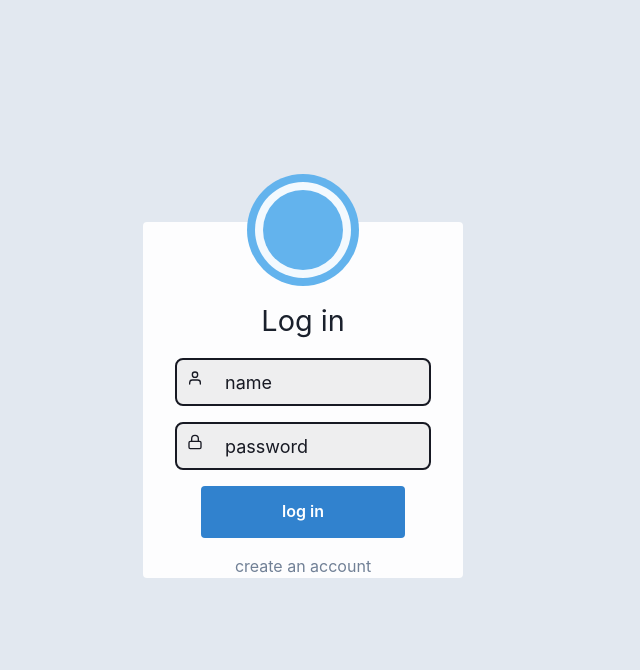
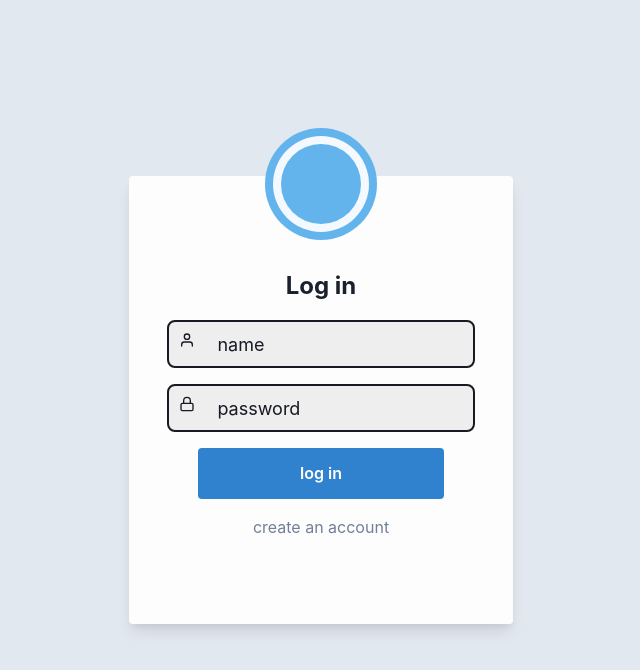
Before and after one commit to euliveiras/oneblue-testing_react_js, a Next.js app: page / in a window 1280 px wide. Shown: the top 670 px of the page, without its empty margins (319-959 px from the left). Built offline with nearby package versions, Linux system fonts and the light colour scheme.

Commit message:
styles: refactored styles in Form

```diff
--- a/src/components/Form/index.tsx
+++ b/src/components/Form/index.tsx
@@ -43,11 +43,11 @@ export const Form = () => {
       <Box>
         <Box
           position={"relative"}
-          w={"30%"}
-          minWidth={"320px"}
-          h={"70%"}
+          w={"sm"}
+          h={"md"}
           backgroundColor="whiteAlpha.900"
           borderRadius={"base"}
+          boxShadow={"lg"}
         >
           <CircleComponent />
           <Formik
@@ -66,7 +66,7 @@ export const Form = () => {
             {({ handleSubmit, errors, touched }) => (
               <VStack as="form" onSubmit={handleSubmit} spacing={"4"} mx="10%">
                 {/* error unsolved in types of onSubmit */}
-                <Text fontSize="1.8rem" mt="30%">
+                <Text fontSize="2xl" mt="30%" fontWeight={"bold"}>
                   Log in
                 </Text>
                 <FormControl isInvalid={!!errors.user && touched.user}>
```
